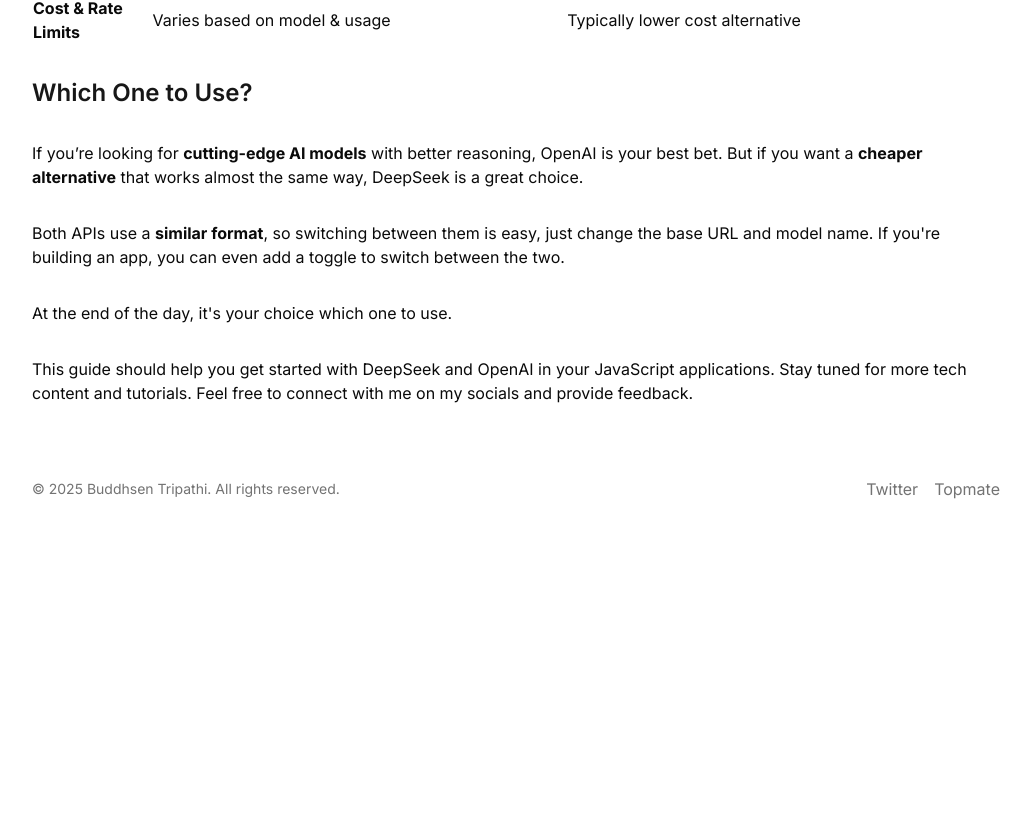
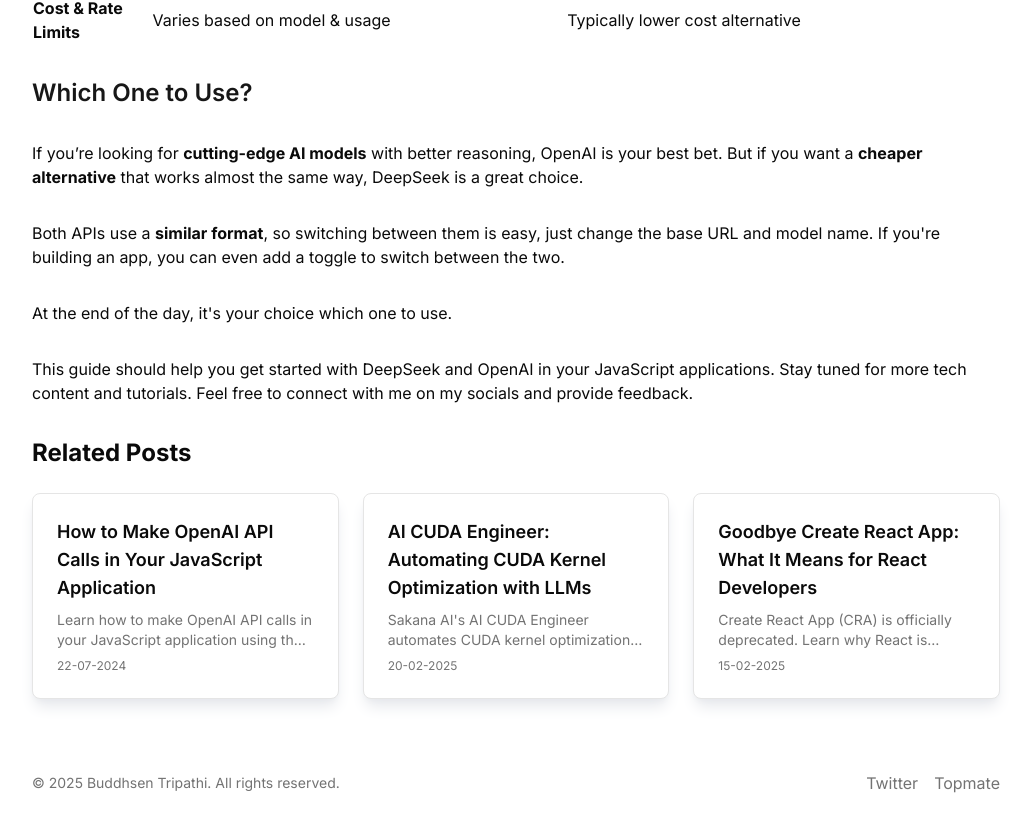
Before and after one commit to Buddhsen-tripathi/Portfolio, a Next.js app in the folder 2.0/: page /blogs/how-to-make-deepseek-api-calls-in-your-javascript-application in a window 1280 px wide. Shown: the part 3473-4292 px from the top of the page, without its empty margins (124-1155 px from the left). Before the commit the page ends 3998 px from the top, so only its background shows below. Built offline with nearby package versions, Linux system fonts and the light colour scheme.

Commit message:
Added Related blogs section

```diff
--- a/2.0/app/blogs/[slug]/page.tsx
+++ b/2.0/app/blogs/[slug]/page.tsx
@@ -7,6 +7,7 @@ import matter from 'gray-matter'
 import rehypeHighlight from 'rehype-highlight'
 import remarkGfm from 'remark-gfm'
 import remarkfrontmatter from 'remark-frontmatter'
+import RelatedBlogs from '@/components/RelatedBlogs'
 
 interface BlogPostData {
   title: string
@@ -81,6 +82,9 @@ export default async function BlogPost({ params }: { params: paramsType }) {
           },
         }}
       />
+
+      {/* Related Blogs component */}
+      <RelatedBlogs currentSlug={(await params).slug} currentTitle={data.title} />
     </div>
   )
 }
--- a/2.0/app/blogs/posts/ai-cuda-engineer-automating-cuda-optimization.mdx
+++ b/2.0/app/blogs/posts/ai-cuda-engineer-automating-cuda-optimization.mdx
@@ -165,3 +165,5 @@ AI CUDA Engineer represents **a paradigm shift** in AI-powered programming. Futu
 As AI-driven programming advances, autonomous code optimization will be a key driver in AI research, deep learning, and scientific computing.
 
 > *This blog is based on insights from the official paper ([AI CUDA Engineer](https://pub.sakana.ai/static/paper.pdf)) and related analyses. While I’ve made every effort to ensure accuracy, some details may not be 100% precise. If you find anything inaccurate, please DM me on X.*
+
+---
--- /dev/null
+++ b/2.0/components/RelatedBlogs.tsx
@@ -0,0 +1,83 @@
+import fs from 'fs'
+import path from 'path'
+import Link from 'next/link'
+import matter from 'gray-matter'
+
+interface BlogPost {
+  title: string
+  excerpt: string
+  date: string
+  slug: string
+}
+
+interface RelatedBlogsProps {
+  currentSlug: string
+  currentTitle: string
+}
+
+async function getAllPosts(): Promise<BlogPost[]> {
+  const postsDirectory = path.join(process.cwd(), 'app/blogs/posts')
+  const filenames = fs.readdirSync(postsDirectory)
+
+  const posts = filenames
+    .filter((filename) => filename.endsWith('.md') || filename.endsWith('.mdx'))
+    .map((filename) => {
+      const filePath = path.join(postsDirectory, filename)
+      const fileContents = fs.readFileSync(filePath, 'utf8')
+      const { data } = matter(fileContents)
+
+      return {
+        title: data.title,
+        excerpt: data.excerpt,
+        date: data.date,
+        slug: filename.replace(/\.mdx?$/, ''),
+      }
+    })
+
+  return posts
+}
+
+function jaccardSimilarity(str1: string, str2: string): number {
+  const set1 = new Set(str1.split(' '))
+  const set2 = new Set(str2.split(' '))
+  const intersection = new Set([...set1].filter(x => set2.has(x)))
+  const union = new Set([...set1, ...set2])
+  return intersection.size / union.size
+}
+
+export default async function RelatedBlogs({ currentSlug, currentTitle }: RelatedBlogsProps) {
+  const allPosts = await getAllPosts()
+  const relatedPosts = allPosts
+    .filter(post => post.slug !== currentSlug)
+    .map(post => ({
+      ...post,
+      similarity: jaccardSimilarity(currentTitle, post.title)
+    }))
+    .sort((a, b) => b.similarity - a.similarity)
+    .slice(0, 3)
+
+  return (
+    <div className="mt-16">
+      <h2 className="text-2xl font-bold mb-6">Related Posts</h2>
+      <div className="grid grid-cols-1 md:grid-cols-2 lg:grid-cols-3 gap-6">
+        {relatedPosts.map((post) => (
+          <Link
+            key={post.slug}
+            href={`/blogs/${post.slug}`}
+            className="group block p-6 border rounded-lg shadow-lg hover:shadow-xl transition-shadow bg-white dark:bg-black dark:border-gray-700 shadow-gray-200 dark:shadow-gray-800"
+          >
+            <h3 className="font-semibold text-lg group-hover:text-primary transition-colors dark:text-white">
+              {post.title}
+            </h3>
+            <p className="mt-2 text-sm text-muted-foreground line-clamp-2 dark:text-gray-400">
+              {post.excerpt}
+            </p>
+            <p className="mt-2 text-xs text-muted-foreground dark:text-gray-500">
+              {post.date}
+            </p>
+          </Link>
+        ))}
+      </div>
+    </div>
+  )
+}
```
